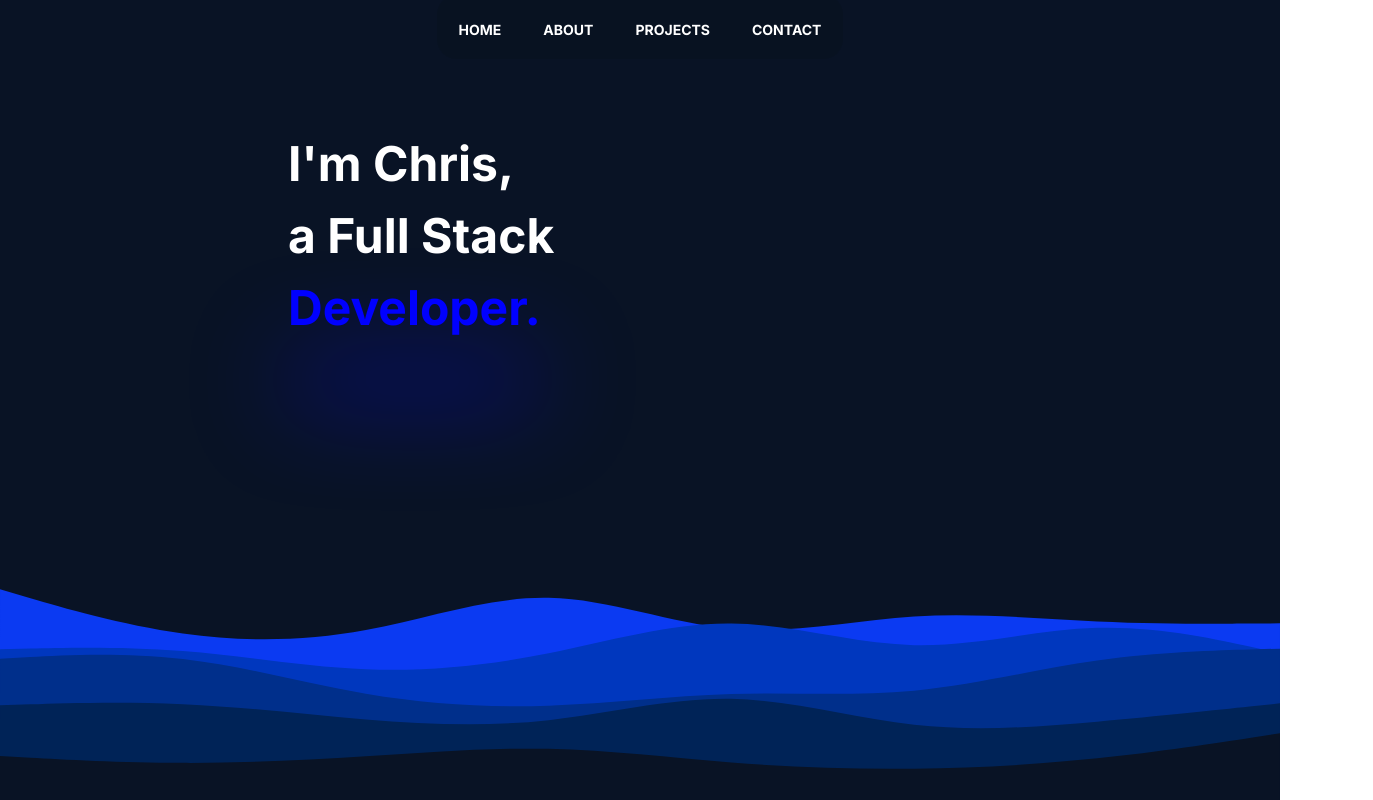
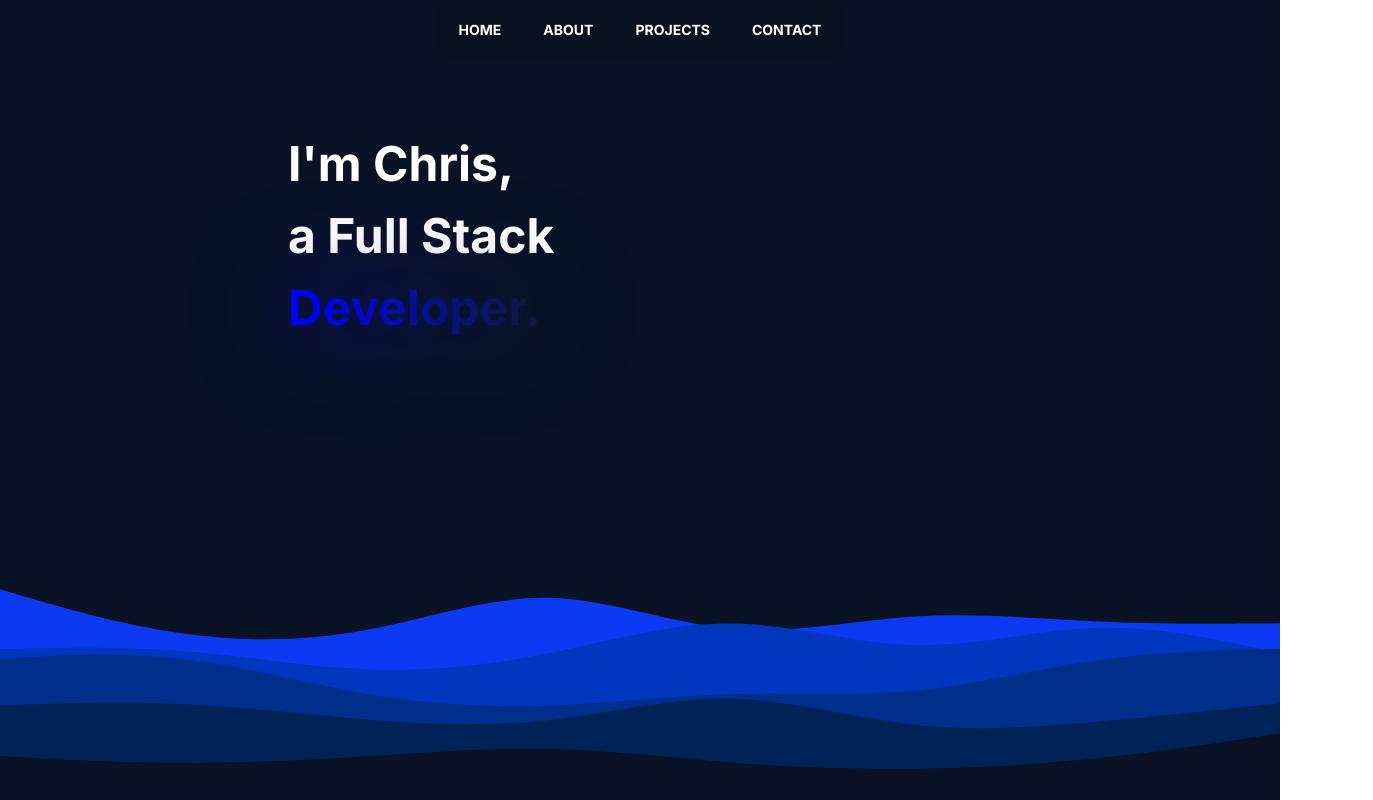
Before and after one commit to C0dingChris/Portfolio, a React (Create React App) app: page / in a window 1280 px wide. Shown: the top 800 px of the page, 1373 px wide, since content can reach past the window. Built offline with nearby package versions, Linux system fonts and the light colour scheme.

Commit message:
further tweaks to header

```diff
--- a/src/App.js
+++ b/src/App.js
@@ -27,6 +27,7 @@ function App() {
 
       <section id="contact"></section>
       <br></br>
+
       <br></br>
       <Contact></Contact>
     </div>
--- a/src/Components/Blob/blob.css
+++ b/src/Components/Blob/blob.css
@@ -7,12 +7,17 @@
 
 .blob{
     position:absolute;
-    width: 30%;
-    height: 30%;
+    width: 40%;
+    height: 40%;
     display: flex;
     justify-content: center;
     align-items: center;
     z-index: 1;
+}
+.blob:hover{
+    background-color: rgba(0, 123, 255, 0.133);
+    filter: blur(80px);
+    filter:saturate()
 }
 
 @media (max-width: 500px) {
--- a/src/Components/Header/header.css
+++ b/src/Components/Header/header.css
@@ -22,16 +22,21 @@
 }
 
 .header-text h2:nth-child(2) {
-  animation-delay: 2s;
+  animation-delay: 1s;
 }
 
 .glowtext {
   opacity: 0;
   animation-name: fadeIn;
   animation-duration: 1s;
-  animation-delay: 3s;
+  animation-delay: 2s;
   color: blue;
   animation-fill-mode:left;
+  background: -webkit-linear-gradient(180deg, #0d1b36, blue);
+  -webkit-background-clip: text;
+  -webkit-text-fill-color: transparent;
+  z-index: 1;
+  position: absolute;
 
 
 
```
